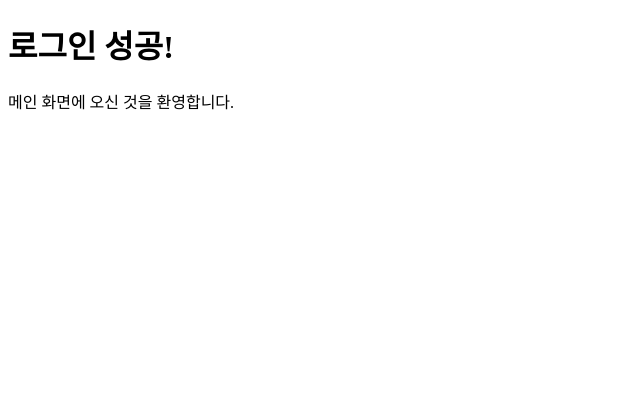
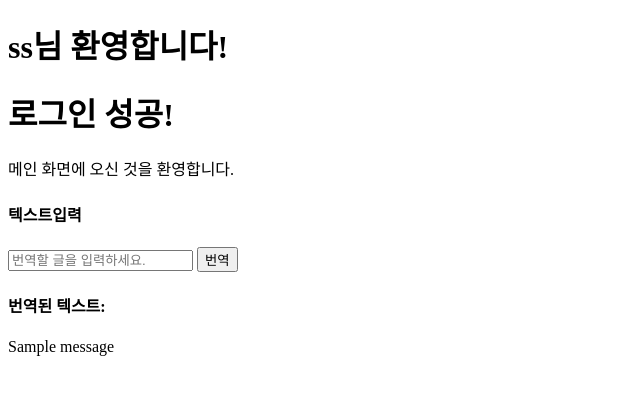
Before and after one commit to Yun-Seong-Geon/yANUs1-travel-project, a Flask app: page /main in a window 1280 px wide. Shown: the top 395 px of the page, without its empty margins (0-640 px from the left). Run offline with Flask 3, Linux system fonts and the light colour scheme; a user stored in the database is signed in; tables that the repository leaves empty hold one stand-in row (values such as "Sample post"); one stand-in notice (Sample message) is shown.

Commit message:
번역 및 로그인시 메인화면 수정

```diff
--- a/translate.py
+++ b/translate.py
@@ -15,13 +15,6 @@ class Google_Translator:
         self.result['tgt_lang'] = translated.dest
 
         return self.result
-
-
-def translate_eng(text):
-    translator = Google_Translator()
-    result = translator.translate(text,'en')
-
-    return result['tgt_text']
 
 
 
--- /dev/null
+++ b/web/static/js/main.js
@@ -0,0 +1,10 @@
+function checkInput() {
+    var text = document.getElementById("trans_text").value;
+    if (text == "") { //해당 입력값이 없을 경우 같은말: if(!trans_text.value)
+        alert("번역할 글을 입력해주세요.");
+        document.getElementById("trans_text").focus(); //focus(): 커서가 깜빡이는 현상, blur(): 커서가 사라지는 현상
+        return false; //return: 반환하다 return false:  아무것도 반환하지 말아라 아래 코드부터 아무것도 진행하지 말것
+      };
+
+    return true;
+}
--- a/web/templates/main.html
+++ b/web/templates/main.html
@@ -5,9 +5,29 @@
     <meta http-equiv="X-UA-Compatible" content="IE=edge">
     <meta name="viewport" content="width=device-width, initial-scale=1.0">
     <title>Main Page</title>
+    <script src="static/js/main.js"></script>
 </head>
 <body>
+    <h1>{{ user_nickname }}님 환영합니다!</h1>
     <h1>로그인 성공!</h1>
     <p>메인 화면에 오신 것을 환영합니다.</p>
+    <form action="/main" method="POST",onsubmit="return checkInput();">
+        <div class="trans_text">
+            <h4>텍스트입력</h4>
+            <input type="text" name="trans_text" id="trans_text" placeholder="번역할 글을 입력하세요.">
+            <button type="submit">번역</button>
+        </div>
+    </form>
+    <div class="translated_text">
+        <h4>번역된 텍스트:</h4>
+        <p>{{ translated_text }}</p>
+        {% with messages = get_flashed_messages(with_categories=true) %}
+        {% if messages %}
+            {% for category, message in messages %}
+                <div class="alert alert-{{ category }}">{{ message }}</div>
+            {% endfor %}
+        {% endif %}
+        {% endwith %}
+    </div>
 </body>
 </html>
--- a/web/views.py
+++ b/web/views.py
@@ -1,6 +1,9 @@
 from flask import Blueprint
 from flask import Flask,render_template
-from flask_login import login_required
+from flask_login import login_required,current_user
+import translate as ts
+from flask import request,flash
+from functools import wraps
 
 views = Blueprint('view',__name__)
 
@@ -8,7 +11,18 @@ views = Blueprint('view',__name__)
 def home():
     return render_template('login.html')
 
-@views.route('/main')
+
+@views.route('/main', methods=['GET', 'POST'])
 @login_required
 def main():
-    return render_template('main.html')
+    user_nickname = current_user.nickname
+    translated_text = ""
+    if request.method == 'POST':
+        text_to_translate = request.form.get('trans_text')
+        if text_to_translate is None or text_to_translate.strip() == "":
+            flash('텍스트를 입력해주세요.', category='error')
+        else:
+            translator = ts.Google_Translator()
+            translated_text = translator.translate(text_to_translate, 'en')['tgt_text']
+
+    return render_template('main.html', translated_text=translated_text,user_nickname=user_nickname)
```
Also changed, not shown: 1 other file.
